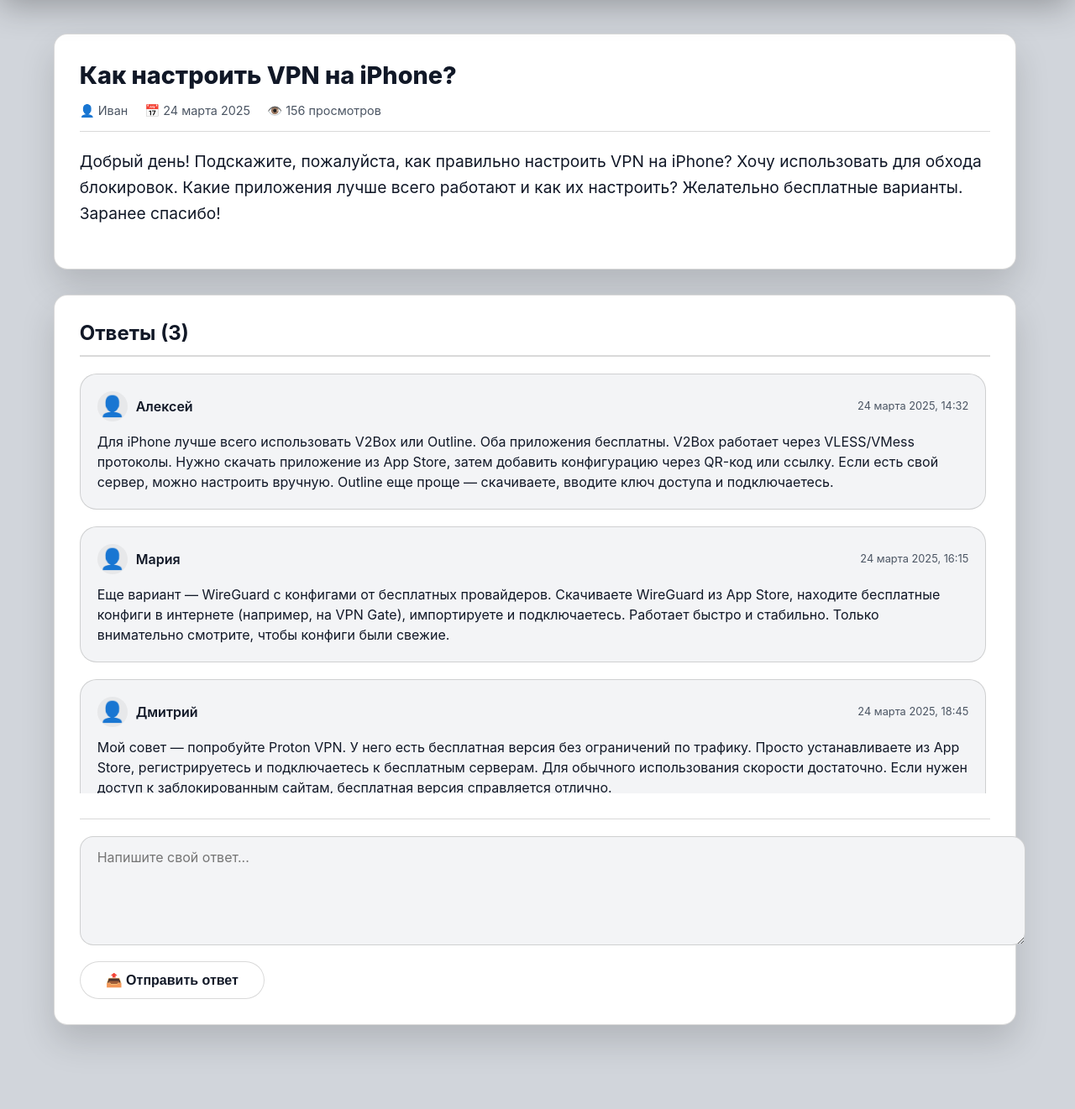
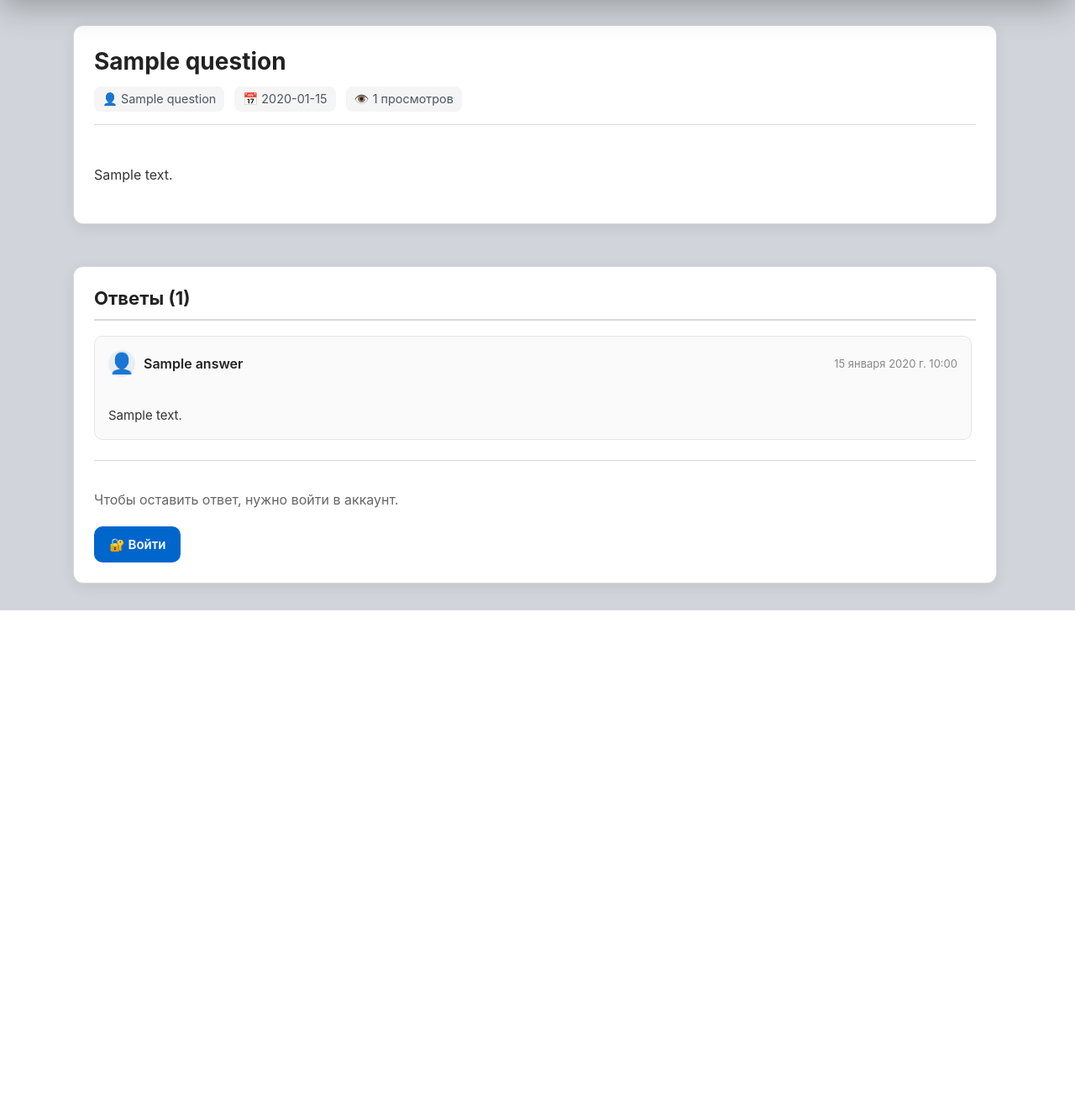
Before and after one commit to Kirilll555/knowledge-hub, a Django app: template main/templates/question.html in a window 1280 px wide. Shown: the part 73-1394 px from the top of the page at 84% size. After the commit the page ends 800 px from the top, so only its background shows below. Run offline with Django 4.2, Linux system fonts and the light colour scheme; the template is opened without the code that fills it: most values are stand-ins (such as "Sample title", 1, 10 or a date in 2020).

Commit message:
Добавлена возможность задавать вопросы и псисать на них ответы

```diff
--- a/main/templates/question.html
+++ b/main/templates/question.html
@@ -3,7 +3,7 @@
 <head>
     <meta charset="UTF-8">
     <meta name="viewport" content="width=device-width, initial-scale=1.0">
-    <title>Вопрос</title>
+    <title>{{ question.title }}</title>
     {% include 'base_styles.html' %}
 </head>
 <body>
@@ -11,73 +11,209 @@
 
     <div class="question-container">
         <div class="question-card">
-            <div class="question-title">Как настроить VPN на iPhone?</div>
+            <div class="question-title">{{ question.title }}</div>
+
             <div class="question-meta">
-                <span class="question-meta-item">👤 Иван</span>
-                <span class="question-meta-item">📅 24 марта 2025</span>
-                <span class="question-meta-item">👁️ 156 просмотров</span>
+                <span class="question-meta-item">👤 {{ question.author_name }}</span>
+                <span class="question-meta-item">📅 {{ question.created_at|slice:":10" }}</span>
+                <span class="question-meta-item">👁️ {{ question.views_count|default:0 }} просмотров</span>
             </div>
+
             <div class="question-content">
-                Добрый день! Подскажите, пожалуйста, как правильно настроить VPN на iPhone?
-                Хочу использовать для обхода блокировок. Какие приложения лучше всего работают
-                и как их настроить? Желательно бесплатные варианты. Заранее спасибо!
+                {{ question.content }}
             </div>
         </div>
 
         <div class="answers-section">
-            <div class="answers-title">Ответы (3)</div>
+            <div class="answers-title">Ответы ({{ answers|length }})</div>
+
             <div class="answers-list">
+                {% for answer in answers %}
                 <div class="answer-item">
                     <div class="answer-author">
                         <div class="answer-avatar">👤</div>
-                        <span class="answer-name">Алексей</span>
-                        <span class="answer-date">24 марта 2025, 14:32</span>
+                        <span class="answer-name">{{ answer.author_name }}</span>
+                        <span class="answer-date">{{ answer.created_at }}</span>
                     </div>
                     <div class="answer-text">
-                        Для iPhone лучше всего использовать V2Box или Outline. Оба приложения бесплатны.
-                        V2Box работает через VLESS/VMess протоколы. Нужно скачать приложение из App Store,
-                        затем добавить конфигурацию через QR-код или ссылку. Если есть свой сервер,
-                        можно настроить вручную. Outline еще проще — скачиваете, вводите ключ доступа
-                        и подключаетесь.
+                        {{ answer.content }}
                     </div>
                 </div>
-
+                {% empty %}
                 <div class="answer-item">
-                    <div class="answer-author">
-                        <div class="answer-avatar">👤</div>
-                        <span class="answer-name">Мария</span>
-                        <span class="answer-date">24 марта 2025, 16:15</span>
-                    </div>
-                    <div class="answer-text">
-                        Еще вариант — WireGuard с конфигами от бесплатных провайдеров. Скачиваете WireGuard из App Store,
-                        находите бесплатные конфиги в интернете (например, на VPN Gate), импортируете и подключаетесь.
-                        Работает быстро и стабильно. Только внимательно смотрите, чтобы конфиги были свежие.
-                    </div>
+                    <div class="answer-text">Пока нет ответов. Будьте первым!</div>
                 </div>
-
-                <div class="answer-item">
-                    <div class="answer-author">
-                        <div class="answer-avatar">👤</div>
-                        <span class="answer-name">Дмитрий</span>
-                        <span class="answer-date">24 марта 2025, 18:45</span>
-                    </div>
-                    <div class="answer-text">
-                        Мой совет — попробуйте Proton VPN. У него есть бесплатная версия без ограничений по трафику.
-                        Просто устанавливаете из App Store, регистрируетесь и подключаетесь к бесплатным серверам.
-                        Для обычного использования скорости достаточно. Если нужен доступ к заблокированным сайтам,
-                        бесплатная версия справляется отлично.
-                    </div>
-                </div>
+                {% endfor %}
             </div>
 
+            {% if user.is_authenticated %}
             <div class="answer-form">
                 <form method="post">
                     {% csrf_token %}
-                    <textarea name="answer" class="answer-textarea" placeholder="Напишите свой ответ..." required></textarea>
+                    <textarea name="content" class="answer-textarea" placeholder="Напишите свой ответ..." required></textarea>
                     <button type="submit" class="answer-submit">📤 Отправить ответ</button>
                 </form>
             </div>
+            {% else %}
+            <div class="answer-form">
+                <p style="margin-bottom: 10px; color: #666;">
+                    Чтобы оставить ответ, нужно войти в аккаунт.
+                </p>
+                <a href="/login/" class="answer-submit" style="display: inline-block; text-decoration: none;">
+                    🔐 Войти
+                </a>
+            </div>
+            {% endif %}
         </div>
     </div>
+
+    <style>
+        .question-container {
+            max-width: 1100px;
+            margin: 30px auto;
+            padding: 0 20px;
+        }
+
+        .question-card,
+        .answers-section {
+            background: #fff;
+            border-radius: 12px;
+            box-shadow: 0 4px 16px rgba(0, 0, 0, 0.08);
+            padding: 24px;
+            margin-bottom: 20px;
+        }
+
+        .question-title {
+            font-size: 28px;
+            font-weight: 700;
+            margin-bottom: 12px;
+            color: #222;
+        }
+
+        .question-meta {
+            display: flex;
+            flex-wrap: wrap;
+            gap: 12px;
+            font-size: 14px;
+            color: #777;
+            margin-bottom: 18px;
+        }
+
+        .question-meta-item {
+            background: #f5f5f5;
+            padding: 6px 10px;
+            border-radius: 8px;
+        }
+
+        .question-content {
+            font-size: 16px;
+            line-height: 1.7;
+            color: #333;
+            white-space: pre-line;
+        }
+
+        .answers-title {
+            font-size: 22px;
+            font-weight: 700;
+            margin-bottom: 18px;
+            color: #222;
+        }
+
+        .answers-list {
+            display: flex;
+            flex-direction: column;
+            gap: 16px;
+            margin-bottom: 24px;
+        }
+
+        .answer-item {
+            border: 1px solid #e5e5e5;
+            border-radius: 10px;
+            padding: 16px;
+            background: #fafafa;
+        }
+
+        .answer-author {
+            display: flex;
+            align-items: center;
+            gap: 10px;
+            margin-bottom: 10px;
+            flex-wrap: wrap;
+        }
+
+        .answer-avatar {
+            width: 32px;
+            height: 32px;
+            border-radius: 50%;
+            display: flex;
+            align-items: center;
+            justify-content: center;
+            background: #e9eef5;
+        }
+
+        .answer-name {
+            font-weight: 600;
+            color: #222;
+        }
+
+        .answer-date {
+            font-size: 13px;
+            color: #888;
+        }
+
+        .answer-text {
+            font-size: 15px;
+            line-height: 1.6;
+            color: #333;
+            white-space: pre-line;
+        }
+
+        .answer-form {
+            margin-top: 10px;
+        }
+
+        .answer-textarea {
+            width: 100%;
+            min-height: 120px;
+            padding: 14px;
+            border: 1px solid #ccc;
+            border-radius: 10px;
+            resize: vertical;
+            font-size: 15px;
+            outline: none;
+            box-sizing: border-box;
+        }
+
+        .answer-textarea:focus {
+            border-color: #0066cc;
+        }
+
+        .answer-submit {
+            margin-top: 12px;
+            padding: 12px 18px;
+            background: #0066cc;
+            color: white;
+            border: none;
+            border-radius: 10px;
+            cursor: pointer;
+            font-size: 15px;
+            font-weight: 600;
+        }
+
+        .answer-submit:hover {
+            background: #0052a3;
+        }
+
+        @media (max-width: 768px) {
+            .question-title {
+                font-size: 22px;
+            }
+
+            .question-card,
+            .answers-section {
+                padding: 18px;
+            }
+        }
+    </style>
 </body>
 </html>
```
Also changed, not shown: main/templates/ask.html (added, +305 -0 lines), main/templates/index.html (+12 -2 lines), main/views_features/base.py (+13 -1 lines).
